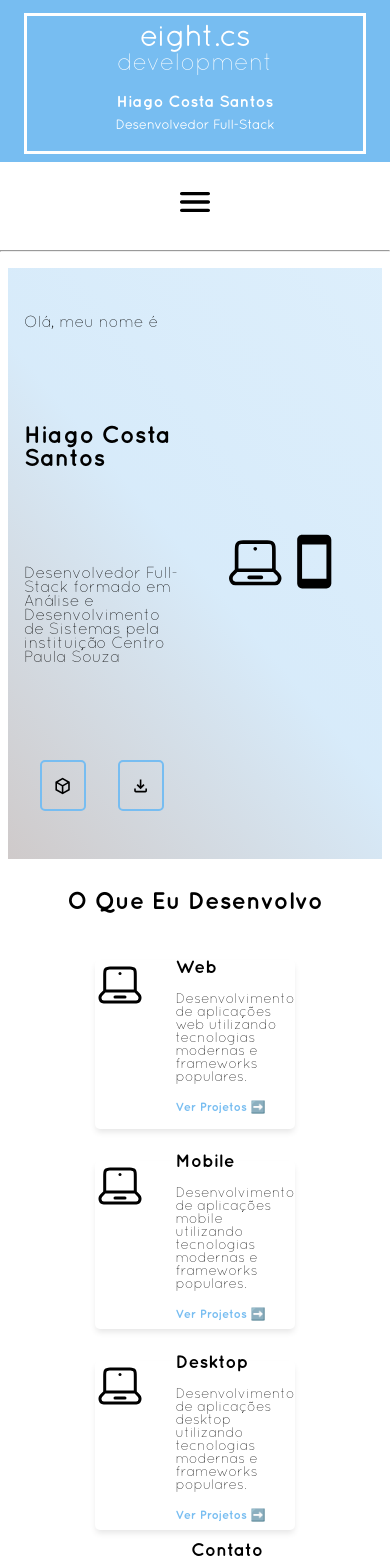
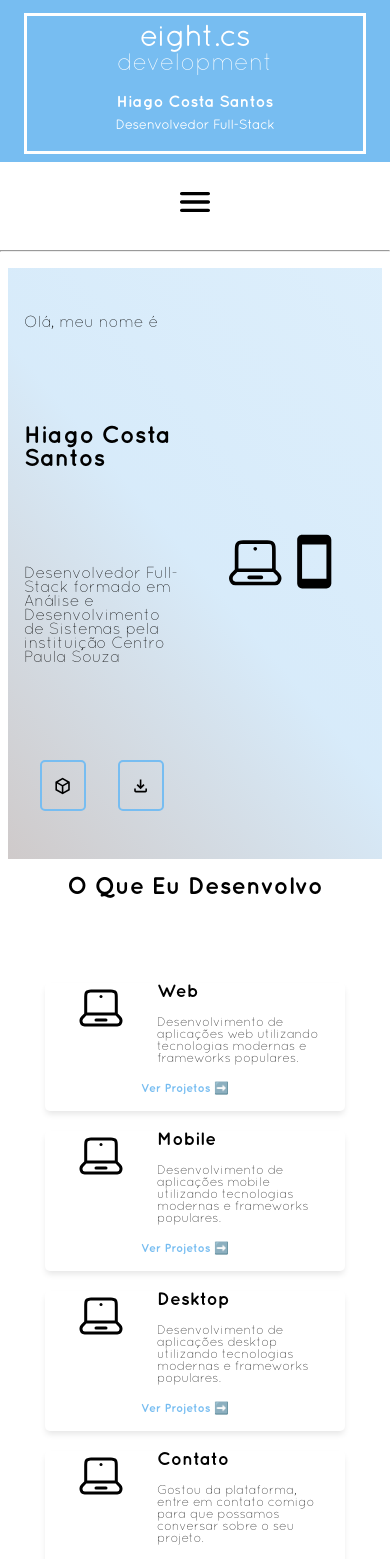
Before and after one commit to HiagoCS/eightcs, a React app in the folder frontend/: page / in a window 390 px wide. Shown: the top 1559 px of the page. Built offline with nearby package versions, Linux system fonts and the light colour scheme; the HTML template or start-up script is replaced by a standard one.

Commit message:
responsive home cards

```diff
--- a/frontend/src/components/folders/home/index.jsx
+++ b/frontend/src/components/folders/home/index.jsx
@@ -41,8 +41,7 @@ function main() {
                 </div>
             </div>
             <div className="home">
-                <span className="title">O Que Eu Desenvolvo</span>
-                <br />
+                <span className="home-title">O Que Eu Desenvolvo</span>
                 <div className="cards-display">
                     <div className="card web">
                         <div className="icon">
--- a/frontend/src/components/folders/home/style.scss
+++ b/frontend/src/components/folders/home/style.scss
@@ -9,62 +9,75 @@
         flex-direction: column;
         align-items: center;
 
-        .title {
+        .home-title {
             font-family: 'Quicksand-Bold';
             font-size: 24px;
-            margin: 2pc 0 2pc 0;
+            margin: 2vh 0 0 0;
         }
 
         .cards-display {
             display: flex;
-            justify-content: space-around;
+            flex-wrap: wrap;
+            justify-content: center;
+            align-items: stretch;
+            gap: 20px;
             width: 100%;
-            flex-wrap: wrap;
+            margin: 10vh 0 0 0;
 
             .card {
-                width: 20%;
-                min-width: 200px;
-                height: 20vh;
+                flex: 1 1 200px;
+                max-width: 300px;
+                min-width: 171px;
+
                 transition: all 0.3s ease;
                 box-shadow: 0 4px 6px -1px rgba(0, 0, 0, 0.1);
                 border-radius: 5px;
+
                 display: flex;
                 justify-content: center;
                 align-items: center;
-                margin-bottom: 2pc;
+
+                overflow: hidden;
 
                 &:hover {
                     transform: translateY(-4px);
                     box-shadow: 0 20px 25px -5px rgba(0, 0, 0, 0.15), 0 8px 10px -6px rgba(0, 0, 0, 0.1);
                 }
-                .icon{
-                    display:flex;
-                    flex-direction:column;
-                    height:100%;
-                    margin: 1pc 1pc 1pc 1pc;
+
+                .icon {
+                    display: flex;
+                    flex-direction: column;
+                    height: 100%;
+                    margin: 1pc 1pc 1pc 2pc;
                 }
+
                 .info {
                     display: flex;
+                    flex-wrap: wrap;
                     flex-direction: column;
                     justify-content: center;
                     align-items: start;
+                    font-size: 18px;
+
                     .title {
                         font-family: 'Quicksand-Bold';
-                        font-size: 18px;
                         margin: 0 0 1pc 1pc;
                     }
 
                     .text {
                         font-family: 'Quicksand-Regular';
-                        font-size: 14px;
                         text-align: start;
                         padding: 0 1pc;
+                        font-size: 70%;
+                        overflow: hidden;
+                        overflow-wrap: anywhere;
                     }
-                    .link{
-                        margin: 1pc 0 1pc 1pc;
-                        font-size: 12px;
-                        font-family:'Quicksand-Bold';
-                        color:$blue-color;
+
+                    .link {
+                        margin: 1pc 0 1pc 0;
+                        font-family: 'Quicksand-Bold';
+                        color: $blue-color;
+                        font-size: 65%;
                     }
                 }
             }
```
